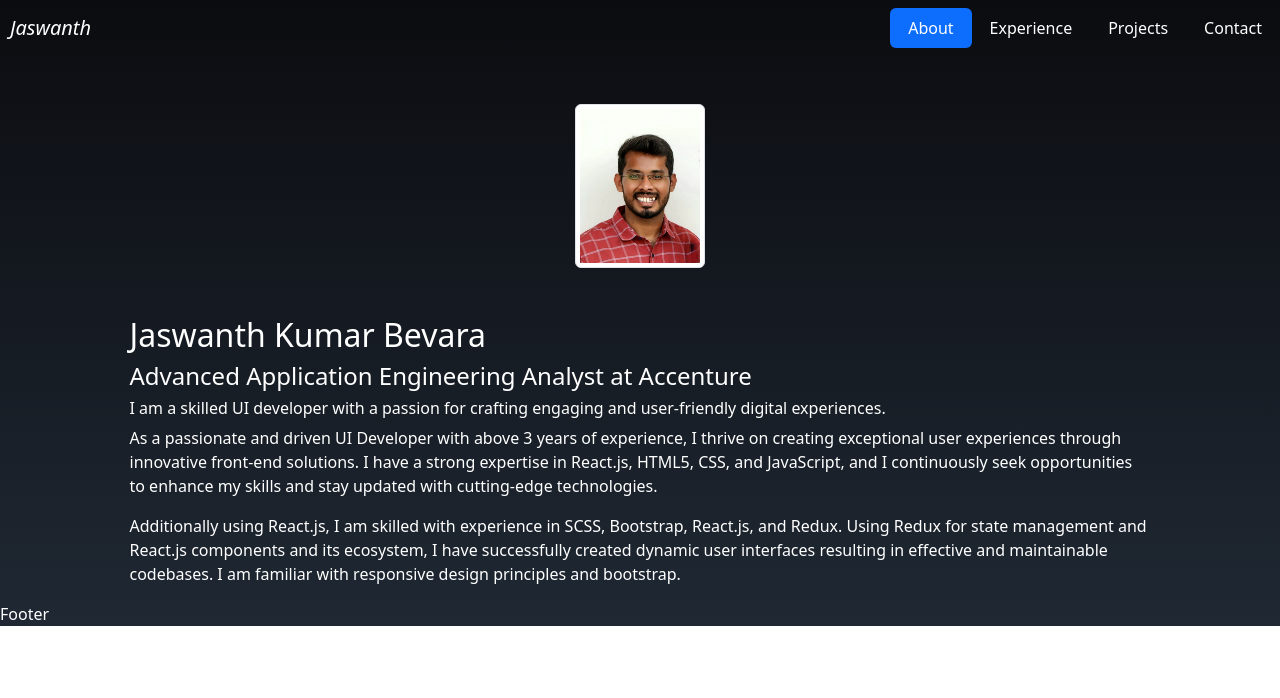
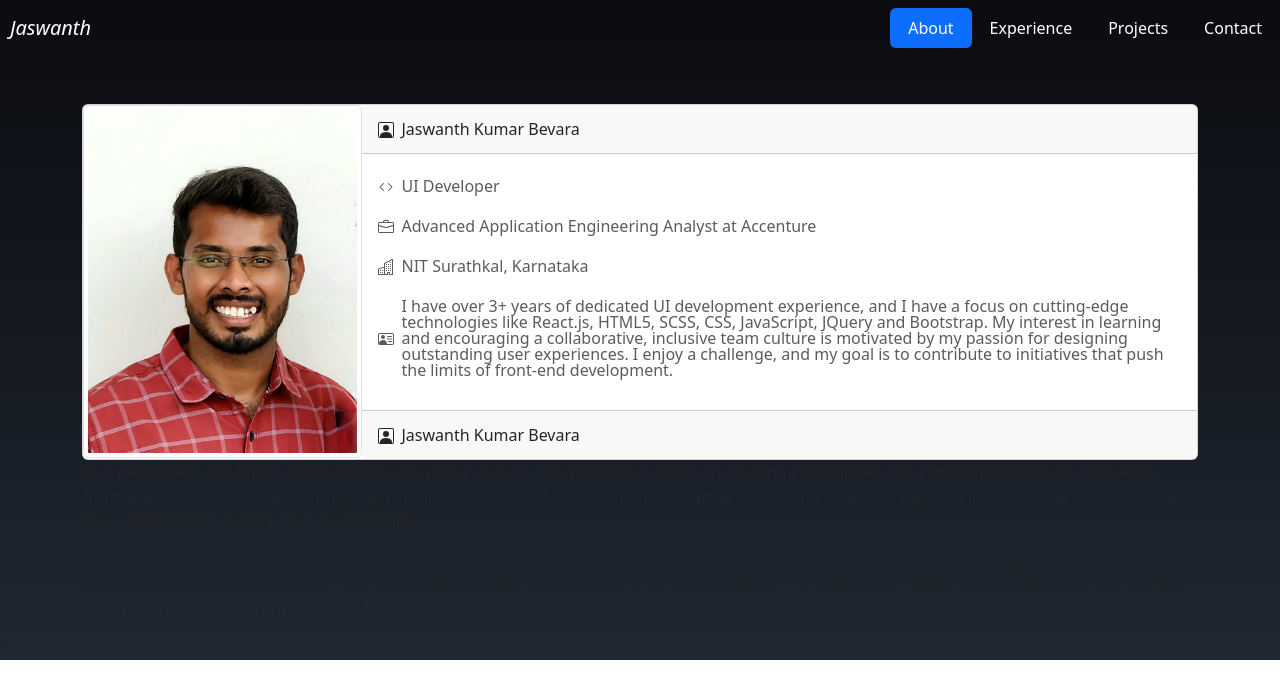
Before and after one commit to jaswanth-b-kumar/skillset-portfolio, a React (Create React App) app: page /#/ in a window 1280 px wide. Shown: the top 698 px of the page. Built offline with nearby package versions, Linux system fonts and the light colour scheme.

Commit message:
home page card design

```diff
--- a/package.json
+++ b/package.json
@@ -9,6 +9,7 @@
     "@testing-library/user-event": "^13.5.0",
     "bootstrap": "^5.3.2",
     "react": "^18.2.0",
+    "react-bootstrap-icons": "^1.10.3",
     "react-dom": "^18.2.0",
     "react-router-dom": "^6.16.0",
     "react-scripts": "5.0.1",
--- a/src/Assets/Styles/styles.scss
+++ b/src/Assets/Styles/styles.scss
@@ -4,10 +4,6 @@ body {
 
     margin: 0;
 
-    * {
-        color: #fff;
-    }
-
     .app-component {
         background: linear-gradient(to bottom, #0B0C10, #1F2833);
     }
--- a/src/Components/Home/Home.js
+++ b/src/Components/Home/Home.js
@@ -1,22 +1,42 @@
 import React from 'react';
-import profilePhoto from './../../Assets/Images/profile_photo.jpg'
+import profilePhoto from './../../Assets/Images/profile_photo.jpg';
+import * as icons from 'react-bootstrap-icons';
+import './Home.scss'
 
 function Home() {
   return (
     <div className="container about-container">
-      <div className="row">
-        <div className="col-11 col-sm-3 col-md-3 col-lg-3 text-center mx-auto mt-5">
-          <img src={profilePhoto} className="img-fluid rounded col-6 img-thumbnail" alt='profile' />
-        </div>
-        <div className="col-11 col-sm-11 col-md-11 col-lg-11 mx-auto mt-5">
-          <h2 className='about-head'>Jaswanth Kumar Bevara</h2>
-          <h4 className='about-designation'>Advanced Application Engineering Analyst at Accenture</h4>
-          <h6 className='about-role'>I am a skilled UI developer with a passion for crafting engaging and user-friendly digital experiences.</h6>
-          <div className='about-description'>
-            <p>As a passionate and driven UI Developer with above 3 years of experience, I thrive on creating exceptional user experiences through innovative front-end solutions. I have a strong expertise in React.js, HTML5, CSS, and JavaScript, and I continuously seek opportunities to enhance my skills and stay updated with cutting-edge technologies. </p>
-            <p>Additionally using React.js, I am skilled with experience in SCSS, Bootstrap, React.js, and Redux. Using Redux for state management and React.js components and its ecosystem, I have successfully created dynamic user interfaces resulting in effective and maintainable codebases. I am familiar with responsive design principles and bootstrap.</p>
+      <div className="card mt-5">
+        <div className="row gx-0">
+          <div className="col-11 col-sm-3 col-md-3 col-lg-3 text-center mx-auto">
+            <img src={profilePhoto} className="img-fluid rounded img-thumbnail" alt='profile' />
+          </div>
+          <div className="col-11 col-sm-9 col-md-9 col-lg-9 mx-auto card-customflex">
+            <div class="card-header">
+              <div className="card-head card-text-custom"><span><icons.PersonSquare /></span><span className="m-2">Jaswanth Kumar Bevara</span></div>
+            </div>
+            <div className="card-body">
+              <div className="card-subhead  mb-2 text-body-secondary card-text-custom"><span><icons.Code /></span><span className="m-2">UI Developer</span></div>
+              <div className="card-subhead  mb-2 text-body-secondary card-text-custom"><span><icons.Briefcase /></span><span className="m-2">Advanced Application Engineering Analyst at Accenture</span></div>
+              <div className="card-subhead  mb-2 text-body-secondary card-text-custom"><span><icons.Buildings /></span><span className="m-2">NIT Surathkal, Karnataka</span></div>
+              <div className="card-subhead  mb-2 text-body-secondary card-text-custom">
+                <span><icons.PersonVcard /></span>
+                <span className="m-2">
+                  I have over 3+ years of dedicated UI development experience, and I have a focus on cutting-edge technologies like React.js, HTML5, SCSS, CSS, JavaScript, JQuery and Bootstrap.
+                  My interest in learning and encouraging a collaborative, inclusive team culture is motivated by my passion for designing outstanding user experiences.
+                  I enjoy a challenge, and my goal is to contribute to initiatives that push the limits of front-end development.
+                </span>
+              </div>
+            </div>
+            <div class="card-footer">
+              <div className="card-head card-text-custom"><span><icons.PersonSquare /></span><span className="m-2">Jaswanth Kumar Bevara</span></div>
+            </div>
           </div>
         </div>
+      </div>
+      <div className='about-description'>
+        <p>As a passionate and driven UI Developer with above 3 years of experience, I thrive on creating exceptional user experiences through innovative front-end solutions. I have a strong expertise in React.js, HTML5, CSS, and JavaScript, and I continuously seek opportunities to enhance my skills and stay updated with cutting-edge technologies. </p>
+        <p>Additionally using React.js, I am skilled with experience in SCSS, Bootstrap, React.js, and Redux. Using Redux for state management and React.js components and its ecosystem, I have successfully created dynamic user interfaces resulting in effective and maintainable codebases. I am familiar with responsive design principles and bootstrap.</p>
       </div>
     </div>
   )
--- a/src/Components/Home/Home.scss
+++ b/src/Components/Home/Home.scss
@@ -0,0 +1,5 @@
+.card-text-custom{
+    display: flex;
+    align-items: center;
+    line-height: 1;
+}
```
Also changed, not shown: 1 other file (tests, documents, lock files or other folders).
